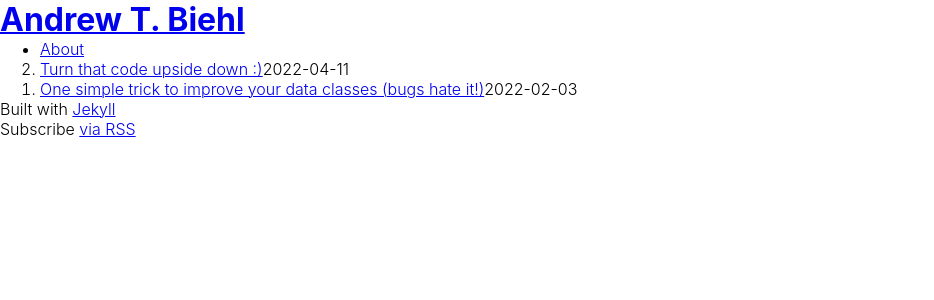
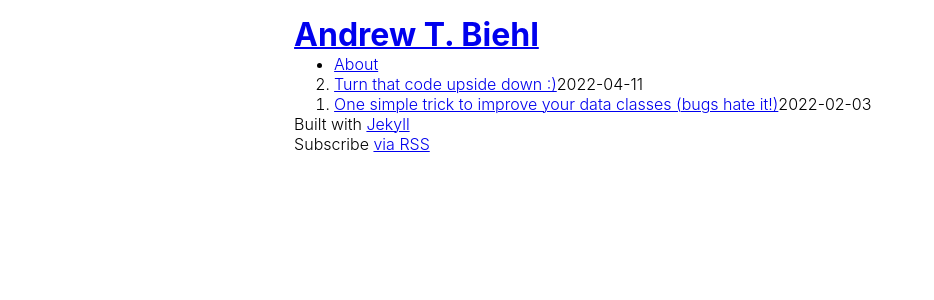
Before and after one commit to andrewtbiehl/andrewtbiehl.com, a Jekyll site: the page built from index.md, in a window 1280 px wide. Shown: the top 300 px of the page, without its empty margins (0-934 px from the left). Built offline with Jekyll 4.4.1, drawn with Linux system fonts in a browser that asks for light colours.

Commit message:
Set page padding and page body width for site

```diff
--- a/assets/css/main.scss
+++ b/assets/css/main.scss
@@ -23,3 +23,13 @@ body {
 * {
   text-decoration-thickness: 0.1em * 0.75;
 }
+
+// Set page padding and page body width
+html {
+  padding: 15px 15px;
+}
+body {
+  // Center body in page
+  margin: auto;
+  max-width: 70ch;
+}
```
